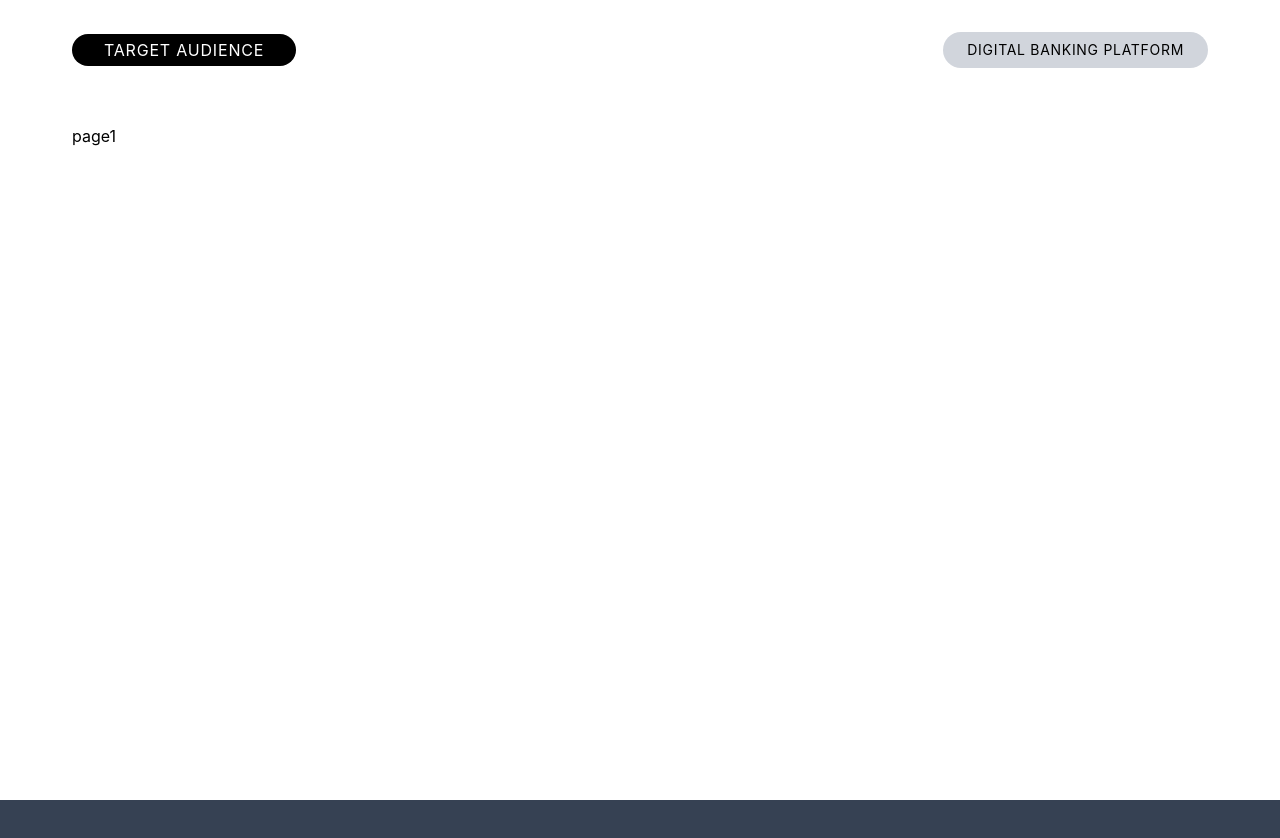
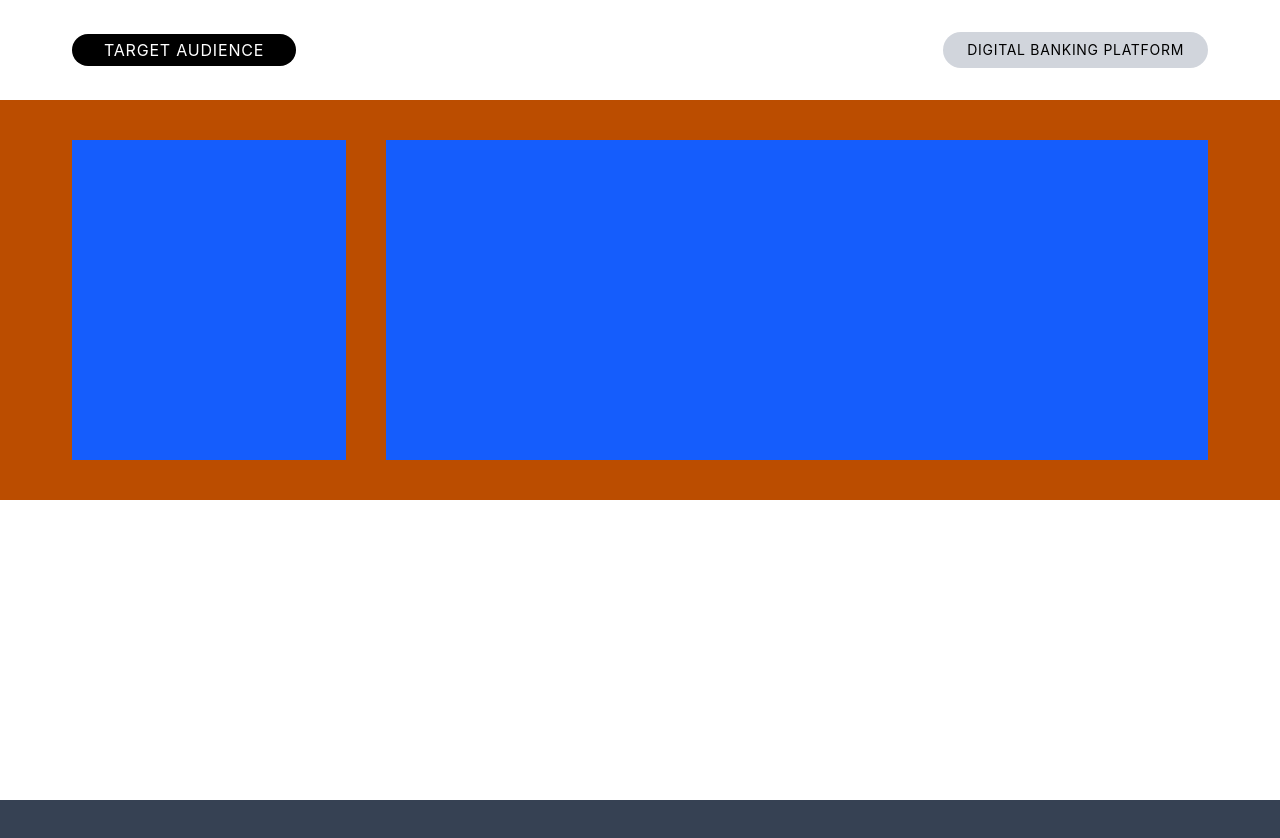
Before and after one commit to sumitsingh7973/MERN-journey, a React (Vite) app in the folder ui-project/: page / in a window 1280 px wide. Shown: the top 838 px of the page. Built offline with nearby package versions, Linux system fonts and the light colour scheme.

Commit message:
'updated-files'

```diff
--- a/ui-project/src/components/Section1/LeftContent.jsx
+++ b/ui-project/src/components/Section1/LeftContent.jsx
@@ -0,0 +1,11 @@
+import React from 'react'
+
+const LeftContent = () => {
+  return (
+    <div className='h-full w-1/4 bg-blue-600'>
+
+    </div>
+  )
+}
+
+export default LeftContent
--- a/ui-project/src/components/Section1/Page1Content.jsx
+++ b/ui-project/src/components/Section1/Page1Content.jsx
@@ -1,9 +1,12 @@
 import React from 'react'
+import LeftContent from './LeftContent'
+import RightContent from './RightContent'
 
 const Page1Content = () => {
   return (
-    <div className='py-6 px-18'>
-      page1
+    <div className='py-10 flex  items-center gap-10 h-[50vh] bg-amber-700 px-18'>
+      <LeftContent/>
+      <RightContent/>
     </div>
   )
 }
--- a/ui-project/src/components/Section1/RightContent.jsx
+++ b/ui-project/src/components/Section1/RightContent.jsx
@@ -0,0 +1,12 @@
+import React from 'react'
+
+const RightContent = () => {
+  return (
+    <div className='h-full w-3/4 bg-blue-600'>
+     <div></div>
+     <div></div>
+    </div>
+  )
+}
+
+export default RightContent
```
